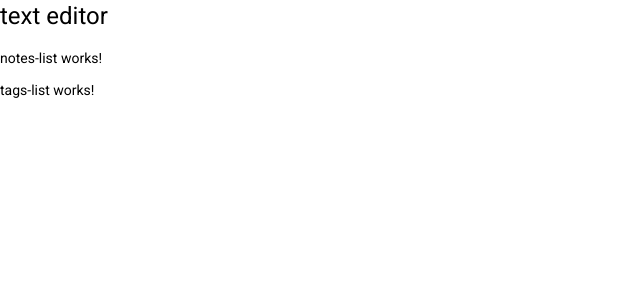
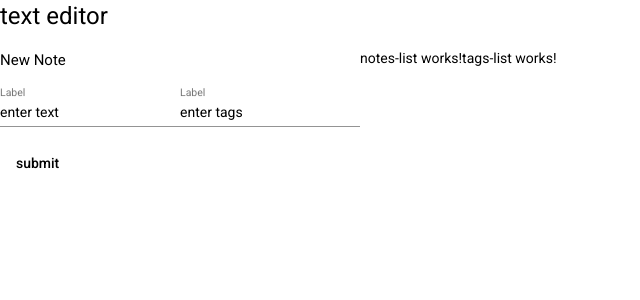
Before and after one commit to AlionaMu/text-editor, an Angular app in the folder text-editor/: page / in a window 1280 px wide. Shown: the top 300 px of the page, without its empty margins (0-640 px from the left). Built offline with nearby package versions, Linux system fonts and the light colour scheme.

Commit message:
feat: add note-form

```diff
--- a/text-editor/src/app/app.component.html
+++ b/text-editor/src/app/app.component.html
@@ -1,5 +1,6 @@
 <app-header></app-header>
-<main>
+<main class="main">
+  <app-note-form></app-note-form>
   <app-notes-list></app-notes-list>
   <app-tags-list></app-tags-list>
 </main>
--- a/text-editor/src/app/app.component.scss
+++ b/text-editor/src/app/app.component.scss
@@ -1,2 +1,6 @@
 html, body { min-height: 100vh; }
 body { margin: 0; font-family: Roboto, "Helvetica Neue", sans-serif; }
+
+.main {
+  display: flex;
+}
--- a/text-editor/src/app/components/note-form/note-form.component.html
+++ b/text-editor/src/app/components/note-form/note-form.component.html
@@ -1 +1,28 @@
-<p>note-form works!</p>
+<div class="note">
+  <h4 class="note__title"> New Note </h4>
+  <form class="note__form" [formGroup]="noteForm" (ngSubmit)="onSubmit()">
+    <mat-form-field>
+      <mat-label>Label</mat-label>
+      <input
+        formControlName="text"
+        matInput
+        placeholder="enter"
+        type="text"
+      />
+    </mat-form-field>
+    <mat-form-field>
+      <mat-label>Label</mat-label>
+      <input
+        formControlName="tags"
+        matInput
+        placeholder="enter"
+        type="text"
+      />
+    </mat-form-field>
+    <div class="form-group">
+      <button type="submit" mat-button>
+        submit
+      </button>
+    </div>
+  </form>
+</div>
--- a/text-editor/src/app/components/note-form/note-form.component.ts
+++ b/text-editor/src/app/components/note-form/note-form.component.ts
@@ -1,4 +1,12 @@
 import { Component, OnInit } from '@angular/core';
+
+import {
+  FormGroup,
+  FormControl,
+  FormBuilder,
+} from '@angular/forms';
+//import { Note } from './../../models/note.model';
+import { NoteService } from 'src/app/services/note.service';
 
 @Component({
   selector: 'app-note-form',
@@ -6,10 +14,30 @@
   styleUrls: ['./note-form.component.scss']
 })
 export class NoteFormComponent implements OnInit {
+  public noteForm: FormGroup = {} as FormGroup;
 
-  constructor() { }
+  public constructor(
+    private formBuilder: FormBuilder,
+    public service: NoteService
+  ) {
+   }
 
-  ngOnInit(): void {
+  public ngOnInit(): void {
+    this.initNoteForm();
+  }
+
+  public onSubmit(): void {
+    const text: string = this.noteForm.get('text')?.value;
+    const tags: string = this.noteForm.get('tags')?.value;
+    this.service.set(text, tags);
+  }
+
+  private initNoteForm(): void {
+    console.log('hh')
+    this.noteForm = this.formBuilder.group({
+      text: new FormControl('enter text'),
+      tags: new FormControl('enter tags'),
+    });
   }
 
 }
--- a/text-editor/src/app/components/notes-list/notes-list.component.ts
+++ b/text-editor/src/app/components/notes-list/notes-list.component.ts
@@ -1,4 +1,5 @@
 import { Component, OnInit } from '@angular/core';
+import { NoteService } from 'src/app/services/note.service';
 
 @Component({
   selector: 'app-notes-list',
@@ -7,9 +8,10 @@
 })
 export class NotesListComponent implements OnInit {
 
-  constructor() { }
+  constructor(public service: NoteService) { }
 
   ngOnInit(): void {
+    this.service.get('notes');
   }
 
 }
--- /dev/null
+++ b/text-editor/src/app/services/note.service.ts
@@ -0,0 +1,21 @@
+import { Injectable } from '@angular/core';
+import { Note } from './../models/note.model';
+
+@Injectable({
+  providedIn: 'root',
+})
+export class NoteService {
+
+  constructor() {}
+
+  public get(item: string): any {
+    const storage = localStorage.getItem(item);
+    if (storage && storage.length !== 0) {
+      return JSON.parse(storage);
+    }
+  }
+
+  public set(key: string, value: string): any {
+    localStorage.setItem(key, JSON.stringify(value));
+  }
+}
```
Also changed, not shown: text-editor/src/app/app.module.ts (+10 -1 lines), text-editor/src/app/models/note.model.ts (added, +8 -0 lines).
